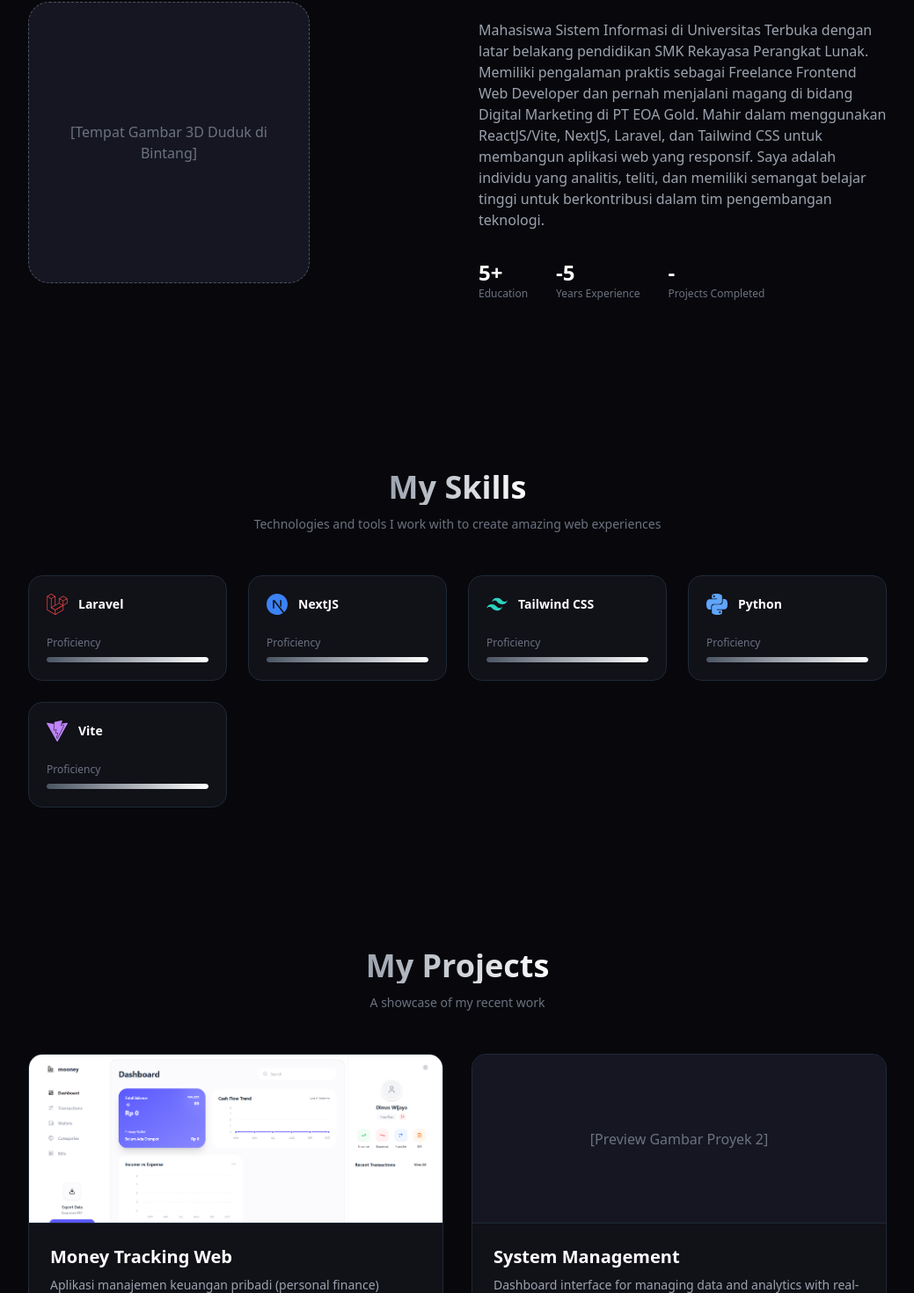
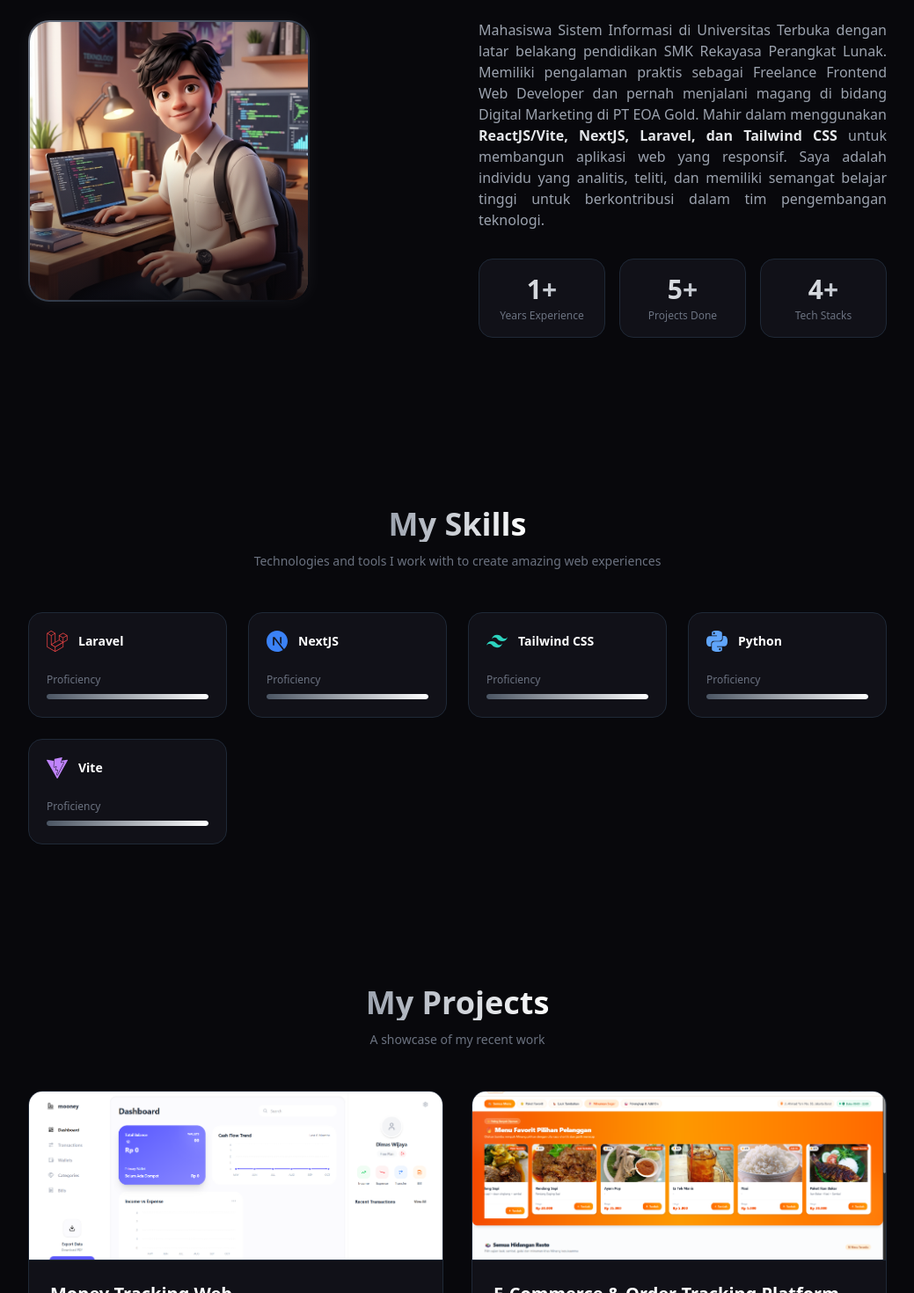
Before and after one commit to muhammaddimas452/my-portofolio, a React (Vite) app: page / in a window 1280 px wide. Shown: the part 930-2400 px from the top of the page at 88% size, without its empty margins (120-1159 px from the left). Built offline with nearby package versions, Linux system fonts and the light colour scheme.

Commit message:
Fix : Perbaikan foto about

```diff
--- a/src/components/About.jsx
+++ b/src/components/About.jsx
@@ -1,40 +1,76 @@
+import React from "react";
+import aboutImage from "../assets/about-image.jpg";
+
 const About = () => {
   return (
     <section
       id="about"
-      className="scroll-mt-20 py-20 px-6 flex flex-col-reverse md:flex-row items-center justify-between max-w-5xl mx-auto gap-12"
+      className="scroll-mt-28 py-20 px-6 flex flex-col-reverse md:flex-row items-center justify-between max-w-5xl mx-auto gap-12"
     >
+      {/* Bagian Kiri: Gambar Modern */}
       <div className="flex-1 flex justify-center md:justify-start">
-        <div className="w-72 h-80 md:w-80 md:h-80 bg-[#161622] rounded-3xl border border-dashed border-gray-600 flex items-center justify-center text-gray-500 text-center p-4">
-          <p>[Tempat Gambar 3D Duduk di Bintang]</p>
+        {/* Frame luar dengan efek border gradient dan glow */}
+        <div className="relative group w-72 h-80 md:w-80 md:h-80 rounded-3xl p-[2px] bg-gradient-to-br from-gray-500 via-gray-700 to-[#08080c] shadow-[0_0_20px_rgba(255,255,255,0.05)] hover:shadow-[0_0_30px_rgba(255,255,255,0.15)] transition-all duration-500 cursor-pointer hover:-translate-y-2">
+          {/* Frame dalam untuk memotong gambar (rounded) */}
+          <div className="w-full h-full bg-[#111118] rounded-[22px] overflow-hidden relative">
+            <img
+              src={aboutImage}
+              alt="Profile About"
+              className="w-full h-full object-cover object-center grayscale-[20%] group-hover:grayscale-0 group-hover:scale-110 transition-all duration-700 ease-in-out"
+            />
+            {/* Overlay gradient gelap di bawah gambar agar menyatu dengan background */}
+            <div className="absolute inset-0 bg-gradient-to-t from-[#08080c] via-transparent to-transparent opacity-70 group-hover:opacity-40 transition-opacity duration-700"></div>
+          </div>
         </div>
       </div>
 
+      {/* Bagian Kanan: Teks & Statistik */}
       <div className="flex-1 w-full">
         <h2 className="text-4xl md:text-5xl font-bold mb-6 bg-gradient-to-r from-gray-400 to-white text-transparent bg-clip-text">
           About Me
         </h2>
-        <p className="text-gray-400 text-sm md:text-base leading-relaxed mb-8">
-          Mahasiswa Sistem Informasi di Universitas Terbuka dengan latar belakang pendidikan SMK Rekayasa
-          Perangkat Lunak. Memiliki pengalaman praktis sebagai Freelance Frontend Web Developer dan pernah
-          menjalani magang di bidang Digital Marketing di PT EOA Gold. Mahir dalam menggunakan
-          ReactJS/Vite, NextJS, Laravel, dan Tailwind CSS untuk membangun aplikasi web yang responsif. Saya
-          adalah individu yang analitis, teliti, dan memiliki semangat belajar tinggi untuk berkontribusi dalam tim
-          pengembangan teknologi.
+
+        <p className="text-gray-400 text-sm md:text-base leading-relaxed mb-8 text-justify">
+          Mahasiswa Sistem Informasi di Universitas Terbuka dengan latar
+          belakang pendidikan SMK Rekayasa Perangkat Lunak. Memiliki pengalaman
+          praktis sebagai Freelance Frontend Web Developer dan pernah menjalani
+          magang di bidang Digital Marketing di PT EOA Gold. Mahir dalam
+          menggunakan{" "}
+          <span className="text-gray-200 font-semibold">
+            ReactJS/Vite, NextJS, Laravel, dan Tailwind CSS
+          </span>{" "}
+          untuk membangun aplikasi web yang responsif. Saya adalah individu yang
+          analitis, teliti, dan memiliki semangat belajar tinggi untuk
+          berkontribusi dalam tim pengembangan teknologi.
         </p>
 
-        <div className="flex gap-8 mb-8">
-          <div>
-            <h3 className="text-2xl font-bold text-white">5+</h3>
-            <p className="text-xs text-gray-500">Education</p>
+        {/* Bagian Statistik Dibuat Menjadi Bentuk Box Modern */}
+        <div className="flex flex-wrap gap-4 mb-8">
+          <div className="bg-[#111118] border border-gray-800 px-5 py-4 rounded-2xl flex-1 min-w-[110px] text-center hover:bg-gray-800/50 hover:-translate-y-1 transition-all duration-300">
+            <h3 className="text-2xl md:text-3xl font-bold bg-gradient-to-r from-white to-gray-400 text-transparent bg-clip-text">
+              1+
+            </h3>
+            <p className="text-xs text-gray-500 mt-1 font-medium">
+              Years Experience
+            </p>
           </div>
-          <div>
-            <h3 className="text-2xl font-bold text-white">-5</h3>
-            <p className="text-xs text-gray-500">Years Experience</p>
+
+          <div className="bg-[#111118] border border-gray-800 px-5 py-4 rounded-2xl flex-1 min-w-[110px] text-center hover:bg-gray-800/50 hover:-translate-y-1 transition-all duration-300">
+            <h3 className="text-2xl md:text-3xl font-bold bg-gradient-to-r from-white to-gray-400 text-transparent bg-clip-text">
+              5+
+            </h3>
+            <p className="text-xs text-gray-500 mt-1 font-medium">
+              Projects Done
+            </p>
           </div>
-          <div>
-            <h3 className="text-2xl font-bold text-white">-</h3>
-            <p className="text-xs text-gray-500">Projects Completed</p>
+
+          <div className="bg-[#111118] border border-gray-800 px-5 py-4 rounded-2xl flex-1 min-w-[110px] text-center hover:bg-gray-800/50 hover:-translate-y-1 transition-all duration-300">
+            <h3 className="text-2xl md:text-3xl font-bold bg-gradient-to-r from-white to-gray-400 text-transparent bg-clip-text">
+              4+
+            </h3>
+            <p className="text-xs text-gray-500 mt-1 font-medium">
+              Tech Stacks
+            </p>
           </div>
         </div>
       </div>
--- a/src/components/Navbar.jsx
+++ b/src/components/Navbar.jsx
@@ -71,7 +71,9 @@ const Navbar = () => {
 
       <div className="flex items-center gap-4">
         <button className="relative group overflow-hidden bg-gradient-to-r from-gray-400 to-white text-black px-6 py-2 rounded-full text-sm font-bold transition-all duration-300 hover:scale-105 hover:shadow-[0_0_20px_rgba(255,255,255,0.4)]">
-          <span className="relative z-10">Hire Me</span>
+          <a href="#contact" className="relative z-10">
+            Hire Me
+          </a>
           <div className="absolute inset-0 h-full w-full bg-gradient-to-r from-transparent via-white/60 to-transparent -translate-x-full group-hover:translate-x-full transition-transform duration-[800ms] ease-in-out"></div>
         </button>
       </div>
--- a/src/components/Projects.jsx
+++ b/src/components/Projects.jsx
@@ -1,4 +1,5 @@
-import project1 from "../assets/project1.png"
+import project1 from "../assets/project1.png";
+import project2 from "../assets/project2.png";
 
 const Projects = () => {
   return (
@@ -17,16 +18,25 @@ const Projects = () => {
         {/* Project Card 1 */}
         <div className="bg-[#111118] border border-gray-800 rounded-2xl overflow-hidden hover:-translate-y-1 hover:border-gray-600 transition-all duration-300">
           <div className="h-48 bg-[#161622] flex items-center justify-center text-gray-500 border-b border-gray-800">
-            <img src={project1} alt="foto project1" className="w-full h-full object-cover" />
+            <img
+              src={project1}
+              alt="foto project1"
+              className="w-full h-full object-cover"
+            />
           </div>
           <div className="p-6">
             <h3 className="text-xl font-bold text-white mb-2">
               Money Tracking Web
             </h3>
             <p className="text-gray-400 text-sm mb-4">
-              Aplikasi manajemen keuangan pribadi (personal finance) berbasis web yang berfungsi sebagai asisten digital untuk mencatat, melacak, dan menganalisis arus uang Anda.
+              Aplikasi manajemen keuangan pribadi (personal finance) berbasis
+              web yang berfungsi sebagai asisten digital untuk mencatat,
+              melacak, dan menganalisis arus uang Anda.
             </p>
-            <a href="https://mooney-three.vercel.app/" className="text-sm font-bold text-transparent bg-clip-text bg-gradient-to-r from-gray-400 to-white hover:scale-105 transition-transform">
+            <a
+              href="https://mooney-three.vercel.app/"
+              className="text-sm font-bold text-transparent bg-clip-text bg-gradient-to-r from-gray-400 to-white hover:scale-105 transition-transform"
+            >
               View Project →
             </a>
           </div>
@@ -35,19 +45,27 @@ const Projects = () => {
         {/* Project Card 2 */}
         <div className="bg-[#111118] border border-gray-800 rounded-2xl overflow-hidden hover:-translate-y-1 hover:border-gray-600 transition-all duration-300">
           <div className="h-48 bg-[#161622] flex items-center justify-center text-gray-500 border-b border-gray-800">
-            [Preview Gambar Proyek 2]
+            <img
+              src={project2}
+              alt="foto project1"
+              className="w-full h-full object-cover"
+            />
           </div>
           <div className="p-6">
             <h3 className="text-xl font-bold text-white mb-2">
-              System Management
+              E-Commerce & Order Tracking Platform
             </h3>
             <p className="text-gray-400 text-sm mb-4">
-              Dashboard interface for managing data and analytics with real-time
-              updates.
+              Business Process Management (BPM) berbasis web yang dirancang
+              khusus untuk mendigitalisasi operasional UMKM kuliner, mengambil
+              studi kasus pada Warung Nasi Padang Minang.
             </p>
-            <button className="text-sm font-bold text-transparent bg-clip-text bg-gradient-to-r from-gray-400 to-white hover:scale-105 transition-transform">
+            <a
+              href="https://warung-padang-omega.vercel.app/"
+              className="text-sm font-bold text-transparent bg-clip-text bg-gradient-to-r from-gray-400 to-white hover:scale-105 transition-transform"
+            >
               View Project →
-            </button>
+            </a>
           </div>
         </div>
       </div>
--- a/src/components/Skills.jsx
+++ b/src/components/Skills.jsx
@@ -58,7 +58,6 @@ const Skills = () => {
 
             <div className="flex justify-between items-center mb-2">
               <span className="text-xs text-gray-500">Proficiency</span>
-
             </div>
 
             <div className="w-full bg-gray-800 h-1.5 rounded-full overflow-hidden">
```
Also changed, not shown: src/assets/about-image.jpg (added), src/assets/project2.png (added).
